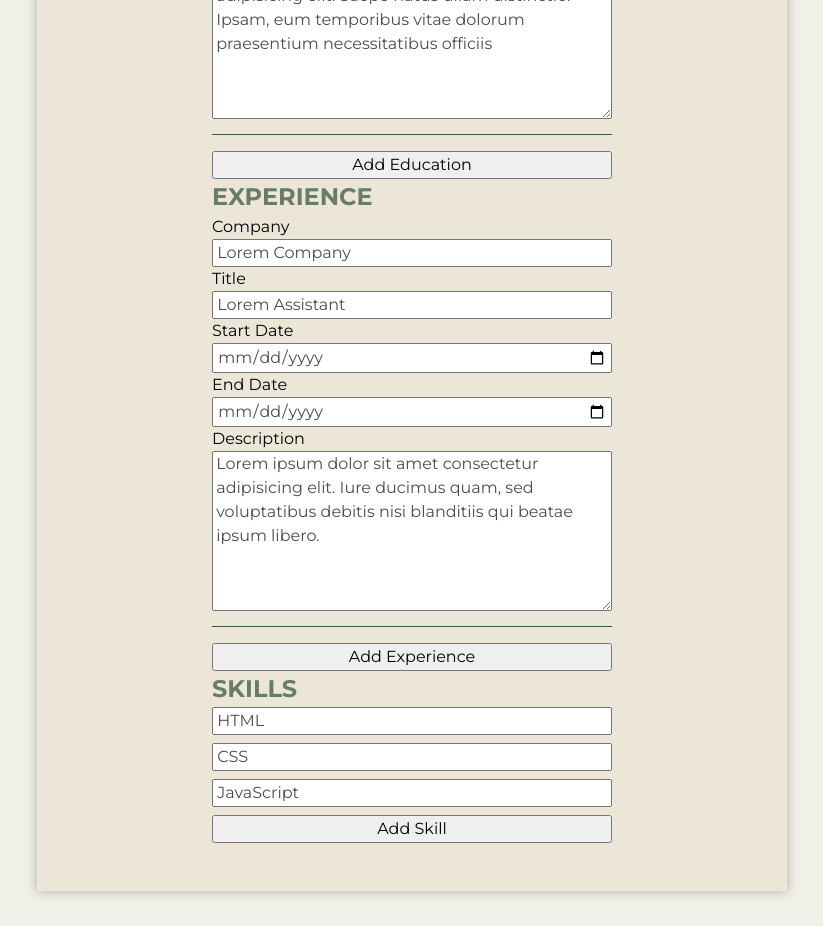
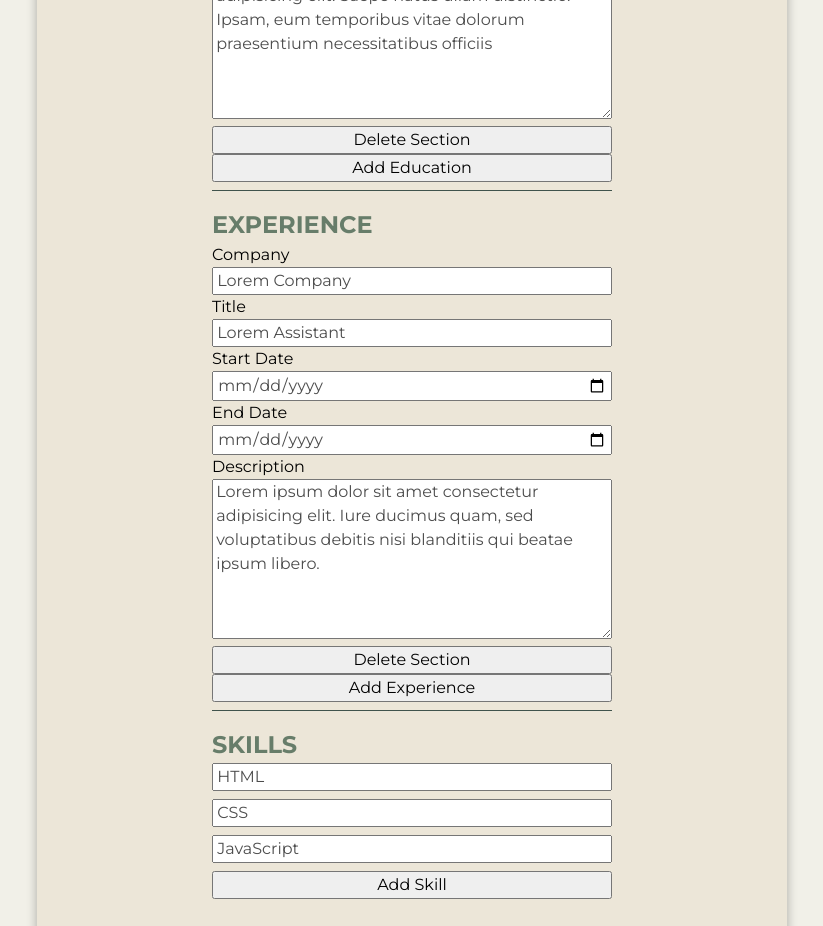
Before and after one commit to joaquimlcbfranco/cv-app, a React (Vite) app: page / in a window 1280 px wide. Shown: the part 980-1906 px from the top of the page, without its empty margins (228-1051 px from the left). Built offline with nearby package versions, Linux system fonts and the light colour scheme.

Commit message:
feat: Create delete button and handling for each section

```diff
--- a/src/components/Education.jsx
+++ b/src/components/Education.jsx
@@ -68,6 +68,10 @@ export default function Education({ education, setEducation }) {
 		]);
 	};
 
+	const deleteSection = (key) => {
+		setEducation(education.filter(obj => obj.key !== key))
+	}
+
 	return (
 		<>
 			<section className="education">
@@ -116,11 +120,12 @@ export default function Education({ education, setEducation }) {
 									value={obj.description}
 									onType={handleChange}
 								></Input>
-								<div className="education-separator"></div>
+								<button className="delete-button" onClick={() => deleteSection(obj.key)}>Delete Section</button>
 							</Fragment>
 						);
 					})}
-					<button onClick={handleNewSection}>Add Education</button>
+					<button className="add-button" onClick={handleNewSection}>Add Education</button>
+					<div className="education-separator"></div>
 				</div>
 			</section>
 		</>
--- a/src/components/Experience.jsx
+++ b/src/components/Experience.jsx
@@ -68,6 +68,10 @@ export default function Experience({ experience, setExperience }) {
 		]);
 	};
 
+	const deleteSection = (key) => {
+		setExperience(experience.filter(obj => obj.key !== key));
+	}
+
 	return (
 		<>
 			<section className="experience">
@@ -116,11 +120,12 @@ export default function Experience({ experience, setExperience }) {
 									value={obj.description}
 									onType={handleChange}
 								></Input>
-								<div className="experience-separator"></div>
+								<button className="delete-button" onClick={() => deleteSection(obj.key)}>Delete Section</button>
 							</Fragment>
 						);
 					})}
-					<button onClick={handleNewSection}>Add Experience</button>
+					<button className="add-button" onClick={handleNewSection}>Add Experience</button>
+					<div className="experience-separator"></div>
 				</div>
 			</section>
 		</>
```
